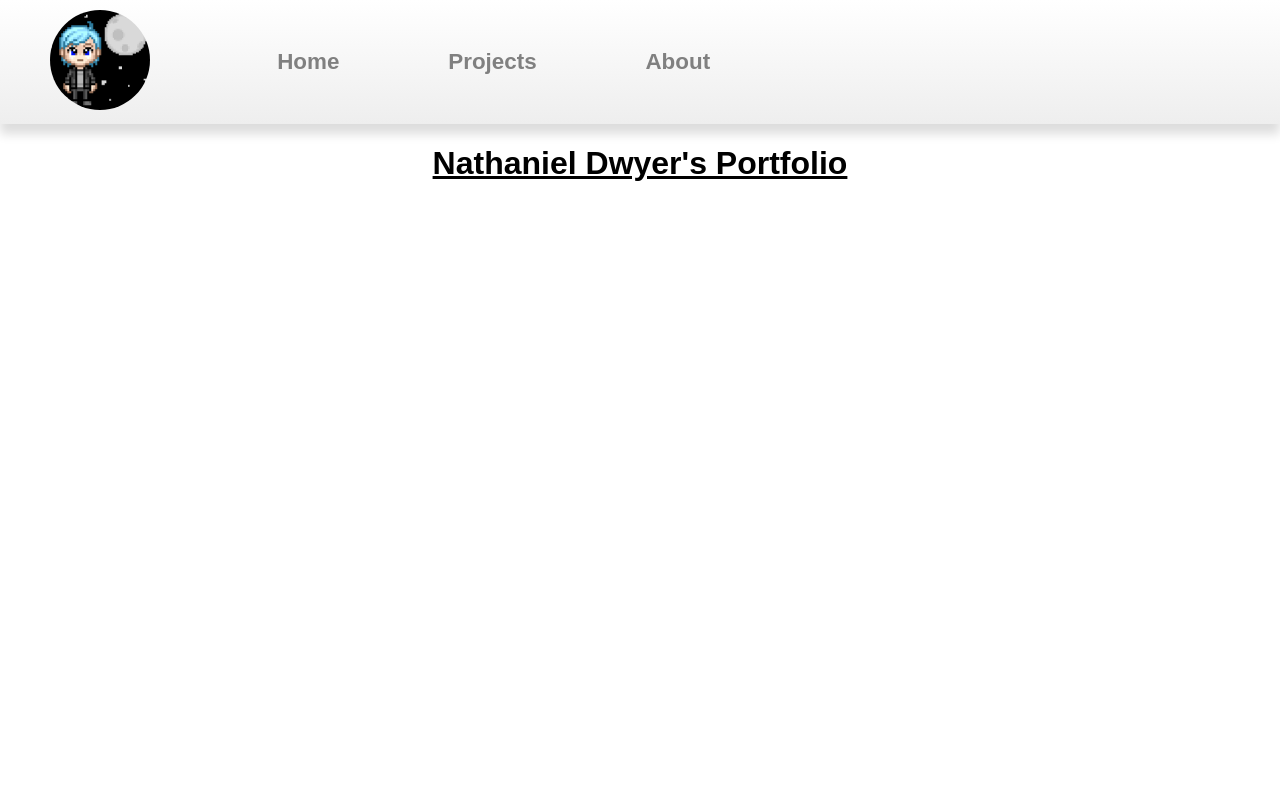
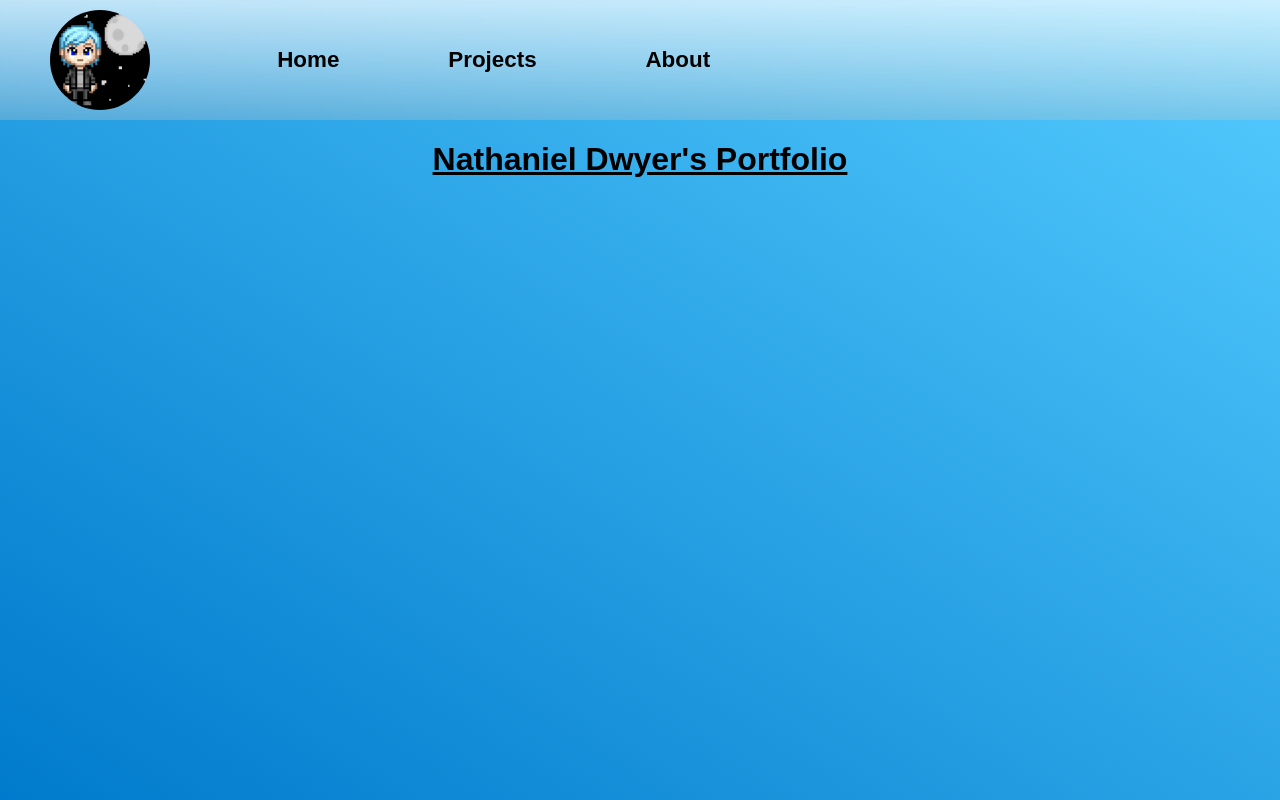
Before and after one commit to nathaniel-t-dwyer/nathaniel-t-dwyer.github.io, a plain HTML site: page index.html in a window 1280 px wide. Drawn offline with Linux system fonts and the light colour scheme.

Commit message:
Glass Navbar and Gradient Background Implemented
Set the Nav-header to fixed position to stick to the top of the webpage.  Adjusted the padding-top pf body content to compensate. Applied a frosted-glass efffect to Nav-header, and applied a blue gradient across the webpage body.

```diff
--- a/CSS/CSS-Large.css
+++ b/CSS/CSS-Large.css
@@ -2,8 +2,12 @@
 	box-sizing: border-box;
 }
 body {
+	padding-top: 120px;
+	min-height: 100vh;
 	margin: 0px;
 	font-family: arial;
+	background: linear-gradient(to left bottom, #55ccff, #007acc);
+/*	background-image: url("https://wallpapercave.com/wp/M1vMwjz.jpg");*/
 }
 
 h1 {
@@ -20,8 +24,13 @@ h1 {
 
 .nav-header {
 	display: flex;
-	background: linear-gradient(#ffffff, #eeeeee);
-	box-shadow: 0px 10px 10px #dddddd;
+	height: 120px;
+	width: 100%;
+	top: 0px;
+	position: fixed;
+	background: linear-gradient(to bottom, rgba(255, 255, 255, 0.7), rgba(200, 200, 200, 0.3));
+	z-index: 3;
+	backdrop-filter: blur(4px);
 }
 
 .nav-bar {
@@ -29,7 +38,7 @@ h1 {
 }
 
 .nav-item {
-	color: #808080;
+	color: #000000;
 	text-decoration: none;
 	font-weight: bold;
 	font-size: 1.75vw;
```
